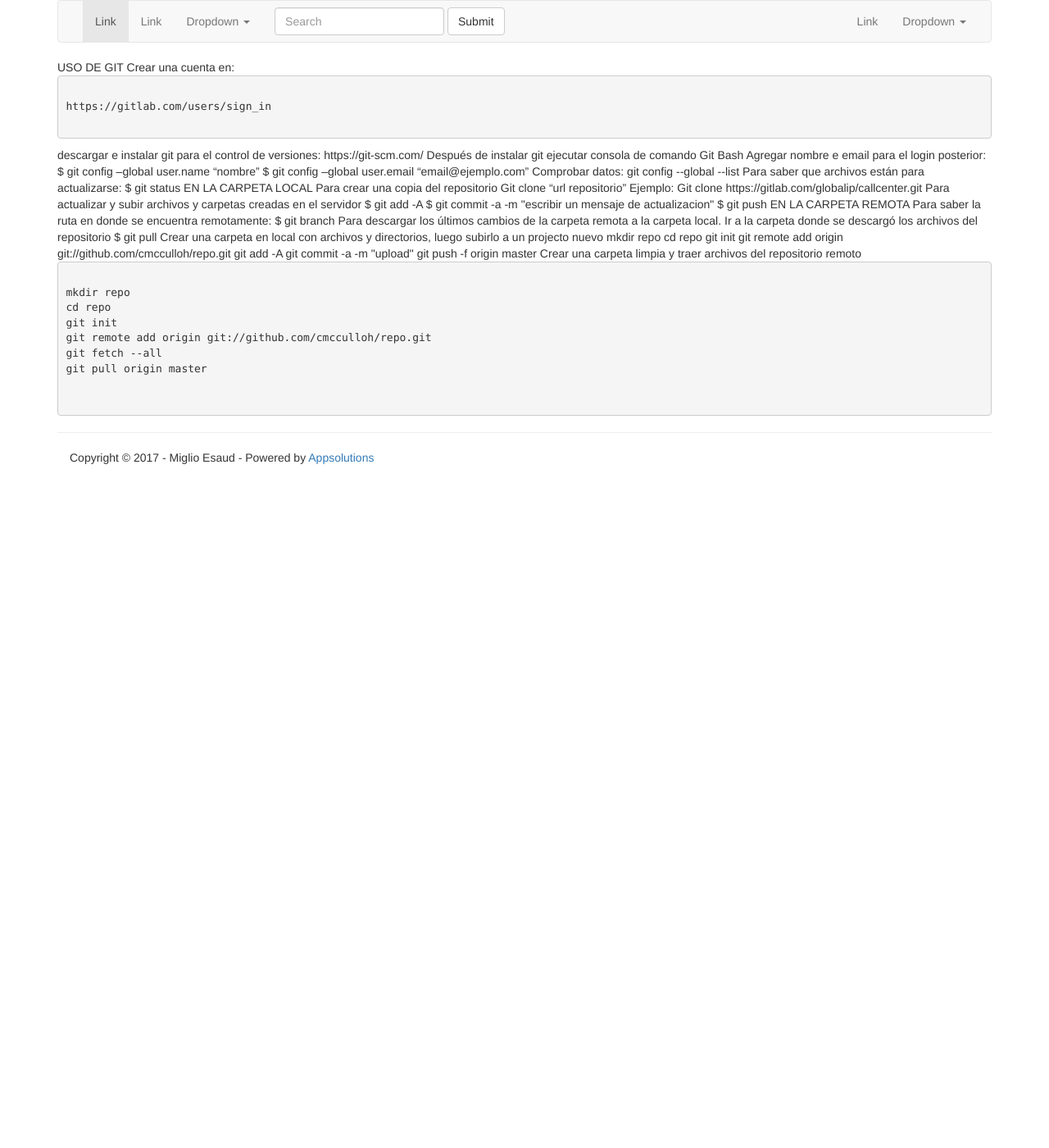
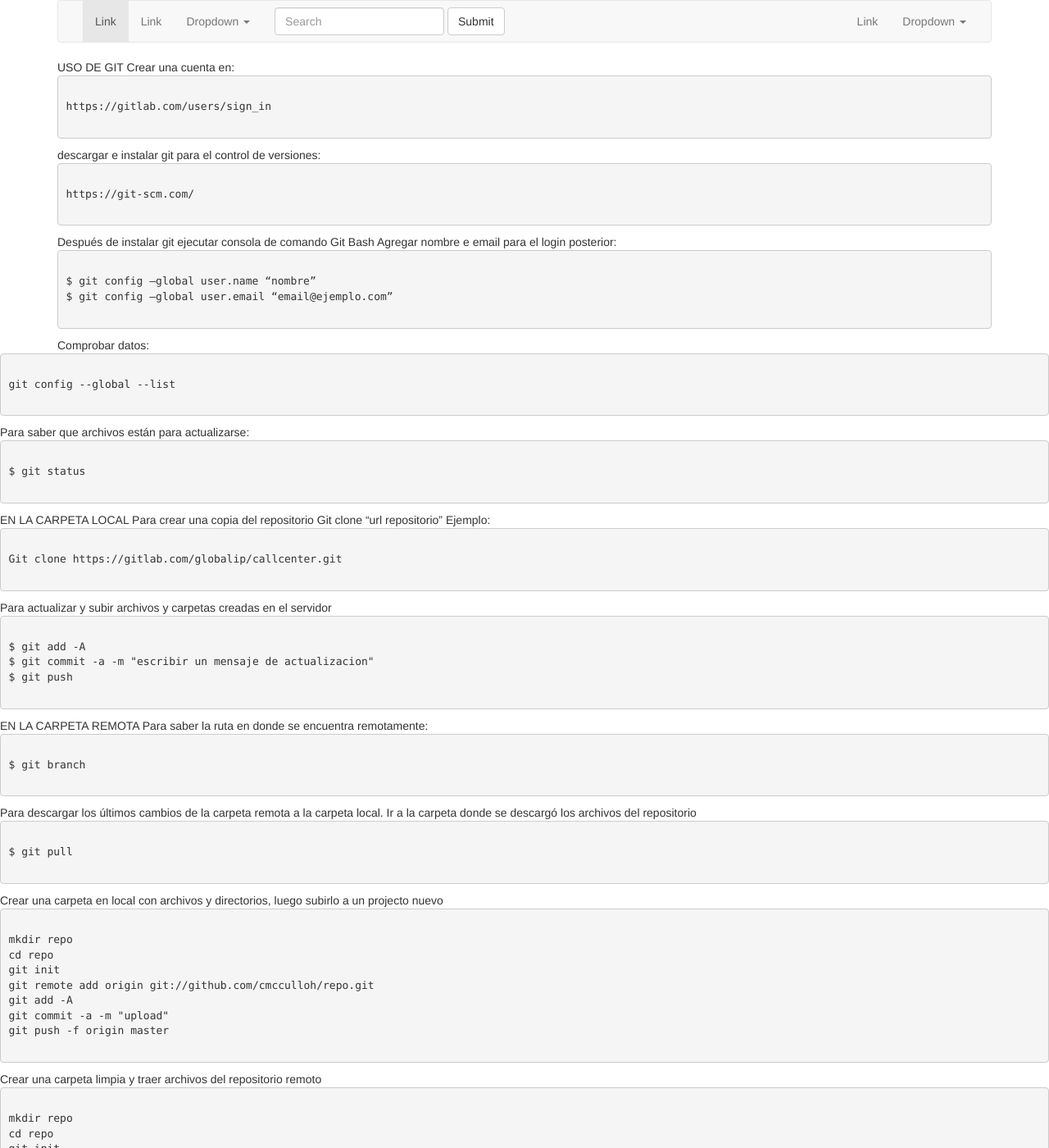
Before and after one commit to mig1098/mig1098.github.io, a Jekyll site: the page built from gitlab-guia/index.html, in a window 1280 px wide and 1400 px high. Shown: the whole window at 82% size. Built offline with Jekyll 4.4.1, drawn with Linux system fonts in a browser that asks for light colours; Markdown is read by kramdown in place of the engine named in the settings.

Commit message:
Update index.html

```diff
--- a/gitlab-guia/index.html
+++ b/gitlab-guia/index.html
@@ -15,52 +15,86 @@ https://gitlab.com/users/sign_in
 </pre>
 
 descargar e instalar git para el control de versiones:
+<pre>
+    <code>
 https://git-scm.com/
+    </code>
+</pre>
 
-
+<div>
 Después de instalar git ejecutar consola de comando Git Bash
-
-
 Agregar nombre e email para el login posterior:
+</div>
+<pre>
+    <code>
 $ git config –global user.name “nombre”
 $ git config –global user.email “email@ejemplo.com”
-
+    </code>
+</pre>
 
 Comprobar datos:
+</div>
+<pre>
+    <code>
 git config --global --list
+    </code>
+</pre>
+<div>
+Para saber que archivos están para actualizarse:
+</div>
+<pre>
+    <code>
+$ git status
+    </code>
+</pre>
 
-
-Para saber que archivos están para actualizarse:
-$ git status
-
-
+<div>
 EN LA CARPETA LOCAL
 
 Para crear una copia del repositorio
 Git clone “url repositorio”
 Ejemplo:
+</div>
+<pre>
+    <code>
 Git clone https://gitlab.com/globalip/callcenter.git
-
+    </code>
+</pre>
+<div>
 Para actualizar y subir archivos y carpetas creadas en el servidor
+</div>
+<pre>
+    <code>
 $ git add -A
 $ git commit -a -m "escribir un mensaje de actualizacion"
 $ git push
+    </code>
+</pre>
 
-
-
+<div>
 EN LA CARPETA REMOTA
 
 Para saber la ruta en donde se encuentra remotamente:
+</div>
+<pre>
+    <code>
 $ git branch
-
+    </code>
+</pre>
+<div>
 Para descargar los últimos cambios de la carpeta remota a la carpeta local.
 Ir a la carpeta donde se descargó los archivos del repositorio
+</div>
+<pre>
+    <code>
 $ git pull
-
+    </code>
+</pre>
 
 Crear una carpeta en local con archivos y directorios, luego subirlo
 a un projecto nuevo
-
+<pre>
+    <code>
 mkdir repo
 cd repo
 git init
@@ -68,10 +102,13 @@ git remote add origin git://github.com/cmcculloh/repo.git
 git add -A
 git commit -a -m "upload"
 git push -f origin master
-
+    </code>
+</pre>
+<div>
 <span>
 Crear una carpeta limpia y traer archivos del repositorio remoto
 </span>
+</div>
 <pre>
     <code>
 mkdir repo
```
